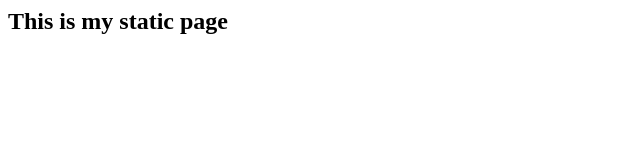
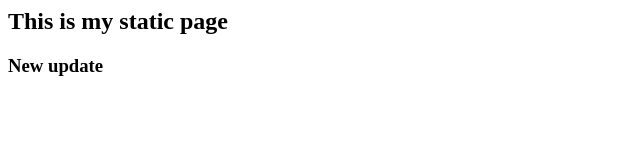
Before and after one commit to SATYASAIPANIGRAHI03/staticWebApp, a plain HTML site: page index.html in a window 1280 px wide. Shown: the whole page, without its empty margins (0-640 px from the left). Drawn offline with Linux system fonts and the light colour scheme.

Commit message:
Second Commit

```diff
--- a/index.html
+++ b/index.html
@@ -1 +1,3 @@
 <h2>This is my static page</h2>
+
+<h3>New update</h3>
```
